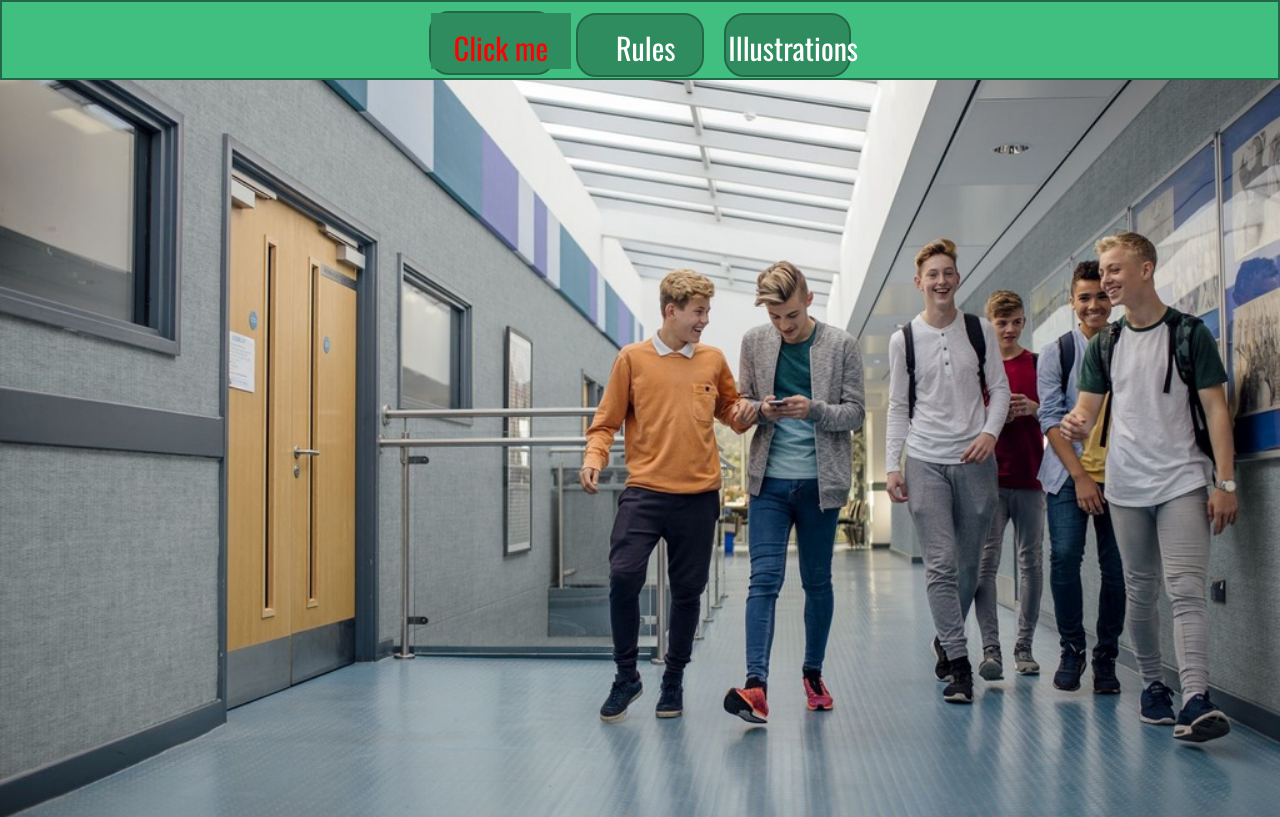
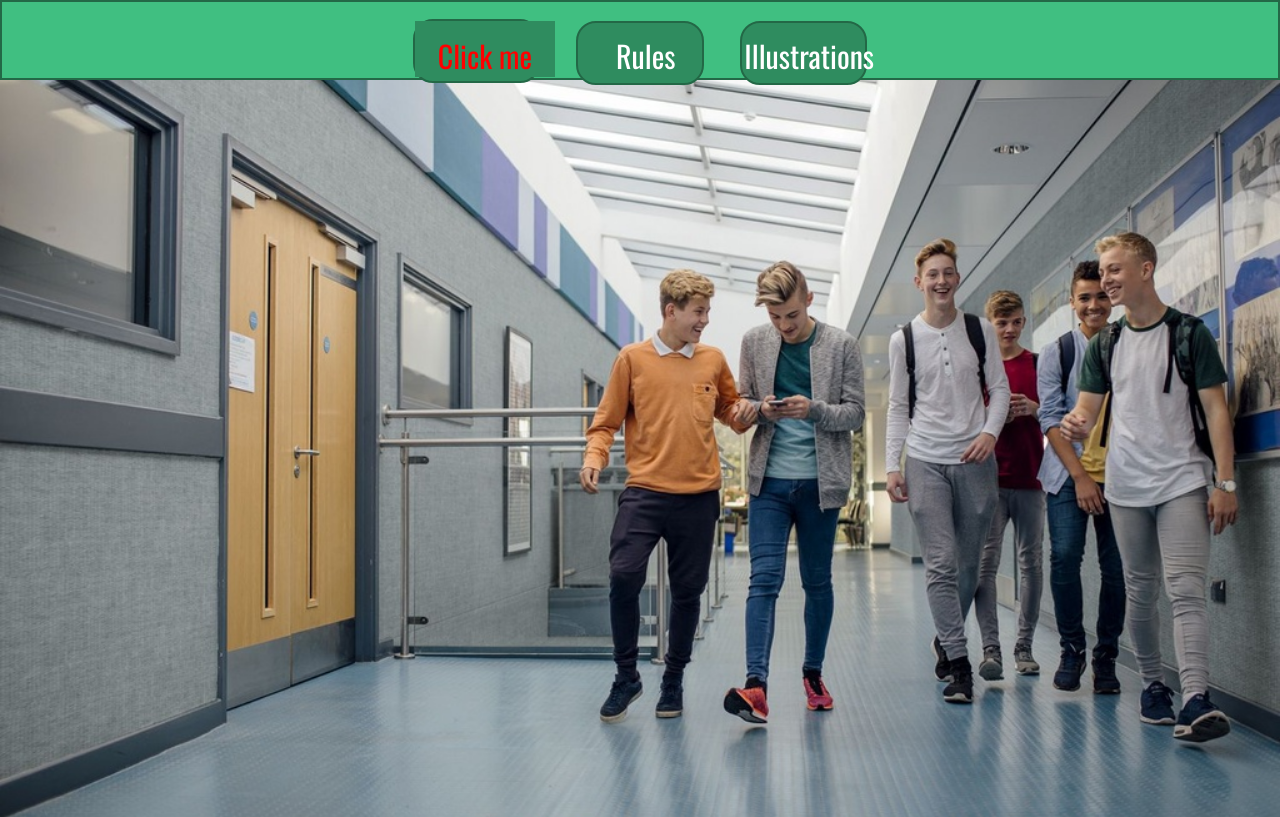
Before and after one commit to RapolasR/School-rules, a plain HTML site: page index.html in a window 1280 px wide. Shown: the top 817 px of the page. Drawn offline with nearby package versions, Linux system fonts and the light colour scheme; a web font is replaced by a local one.

Commit message:
Update style.css

```diff
--- a/style.css
+++ b/style.css
@@ -26,7 +26,7 @@ ul li{
     border-radius: 20px;
     border: 2px solid #236846;
     list-style: none;
-    margin: 1vh;
+    margin: 2vh;
 }
 
 a{
```
